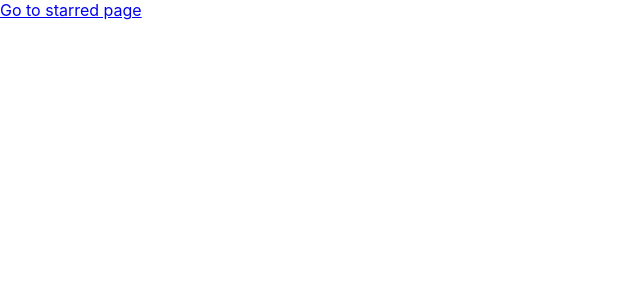
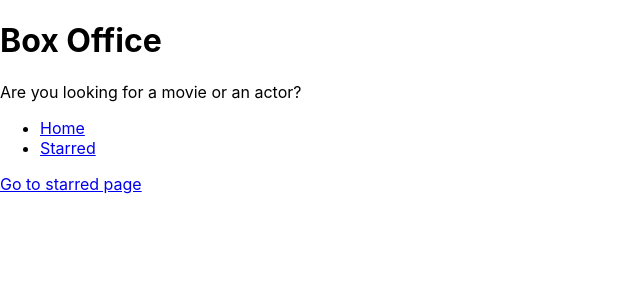
Before and after one commit to Har0311/box-office, a React (Create React App) app: page / in a window 1280 px wide. Shown: the top 300 px of the page, without its empty margins (0-640 px from the left). Built offline with nearby package versions, Linux system fonts and the light colour scheme.

Commit message:
added navigation and nav link

```diff
--- a/src/App.jsx
+++ b/src/App.jsx
@@ -1,13 +1,16 @@
 import { BrowserRouter, Routes, Route } from 'react-router-dom';
 import Home from './pages/Home';
 import Starred from './pages/Starred';
+import MainLayout from './components/MainLayout';
 
 function App() {
   return (
     <BrowserRouter>
       <Routes>
-        <Route path="/" element={<Home />} />
-        <Route path="/starred" element={<Starred />} />
+        <Route element={<MainLayout />}>
+          <Route path="/" element={<Home />} />
+          <Route path="/starred" element={<Starred />} />
+        </Route>
 
         <Route path="*" element={<div>Not found</div>} />
 
--- /dev/null
+++ b/src/components/AppTitle.jsx
@@ -0,0 +1,12 @@
+export default function AppTitle(props) {
+  const {
+    title = 'Box Office',
+    subtitle = 'Are you looking for a movie or an actor?',
+  } = props;
+  return (
+    <div>
+      <h1>{title}</h1>
+      <p>{subtitle}</p>
+    </div>
+  );
+}
--- /dev/null
+++ b/src/components/MainLayout.jsx
@@ -0,0 +1,17 @@
+import { Outlet } from 'react-router-dom';
+import Navs from './Navs';
+import AppTitle from './AppTitle';
+
+const MainLayout = () => {
+  return (
+    <div>
+      <AppTitle />
+
+      <Navs />
+
+      <Outlet />
+    </div>
+  );
+};
+
+export default MainLayout;
--- /dev/null
+++ b/src/components/Navs.jsx
@@ -0,0 +1,28 @@
+import { Link } from 'react-router-dom';
+
+const LINKS = [
+  {
+    text: 'Home',
+    to: '/',
+  },
+  {
+    text: 'Starred',
+    to: '/starred',
+  },
+];
+
+const Navs = () => {
+  return (
+    <div>
+      <ul>
+        {LINKS.map(item => (
+          <li key={item.to}>
+            <Link to={item.to}>{item.text}</Link>
+          </li>
+        ))}
+      </ul>
+    </div>
+  );
+};
+
+export default Navs;
```
